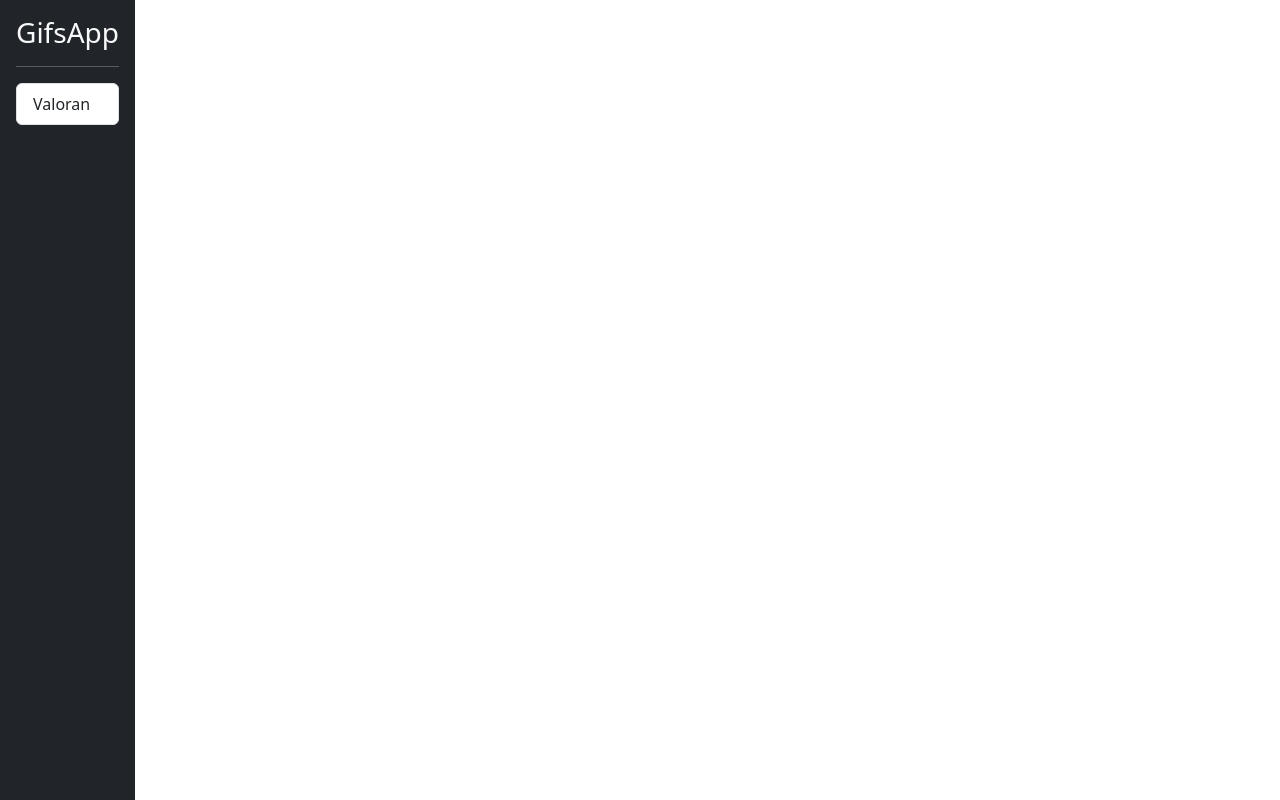
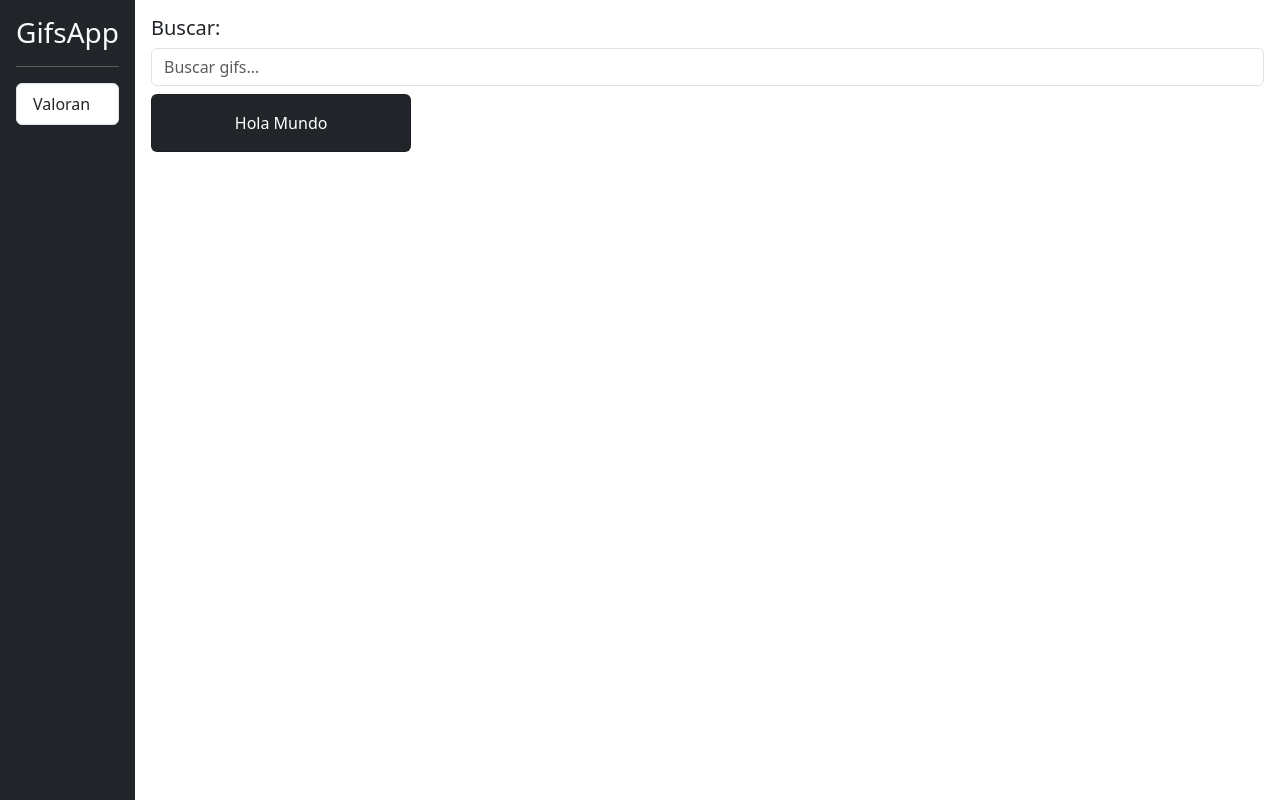
Before and after one commit to ivanroscuenca/03-gifs-app, an Angular app: page / in a window 1280 px wide. Built offline with nearby package versions, Linux system fonts and the light colour scheme.

Commit message:
video85done

```diff
--- a/src/app/app.component.html
+++ b/src/app/app.component.html
@@ -3,6 +3,6 @@
   <shared-sidebar></shared-sidebar>
 
   <!-- homepage -->
-
+  <gifs-home-page class="flex-fill"></gifs-home-page>
 
 </div>
--- /dev/null
+++ b/src/app/gifs/components/card-list/card-list.component.html
@@ -0,0 +1,13 @@
+<div class="row">
+  <div class="col-md-3 col-sm-6">
+    <div class="text-center card mb-2 bg-dark">
+      <!-- TO DO : CREAR IMAGEN -->
+      <div class="card-body text-white">
+        <p class="card-text">
+          Hola Mundo
+        </p>
+      </div>
+    </div>
+  </div>
+
+</div>
--- /dev/null
+++ b/src/app/gifs/components/search-box/search-box.component.html
@@ -0,0 +1,2 @@
+<h5>Buscar:</h5>
+<input type="text" class="form-control" placeholder="Buscar gifs...">
--- /dev/null
+++ b/src/app/gifs/pages/home/home-page.component.html
@@ -0,0 +1,13 @@
+<div class="row p-3">
+
+  <div class="col-12">
+    <!-- busqueda -->
+    <gifs-search-box></gifs-search-box>
+  </div>
+
+  <div class="col12 pt-2">
+    <!-- listado de gifs -->
+    <gifs-card-list></gifs-card-list>
+  </div>
+
+</div>
```
Also changed, not shown: src/app/gifs/components/card-list/card-list.component.ts (added, +7 -0 lines), src/app/gifs/components/search-box/search-box.component.ts (added, +7 -0 lines), src/app/gifs/gifs.module.ts (+8 -8 lines), src/app/gifs/pages/home/home-page.component.ts (added, +8 -0 lines), src/app/gifs/pages/home/home-page.component.css (added), 1 other file (tests, documents, lock files or other folders).
